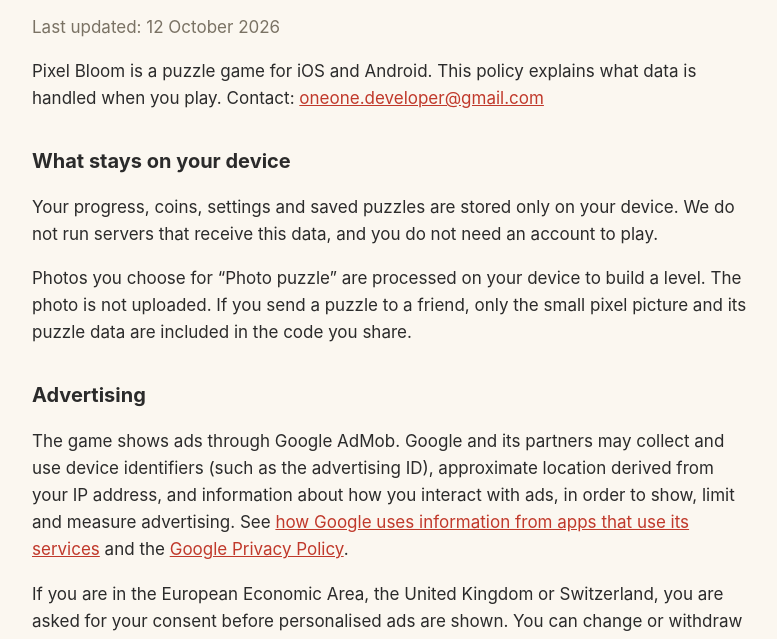
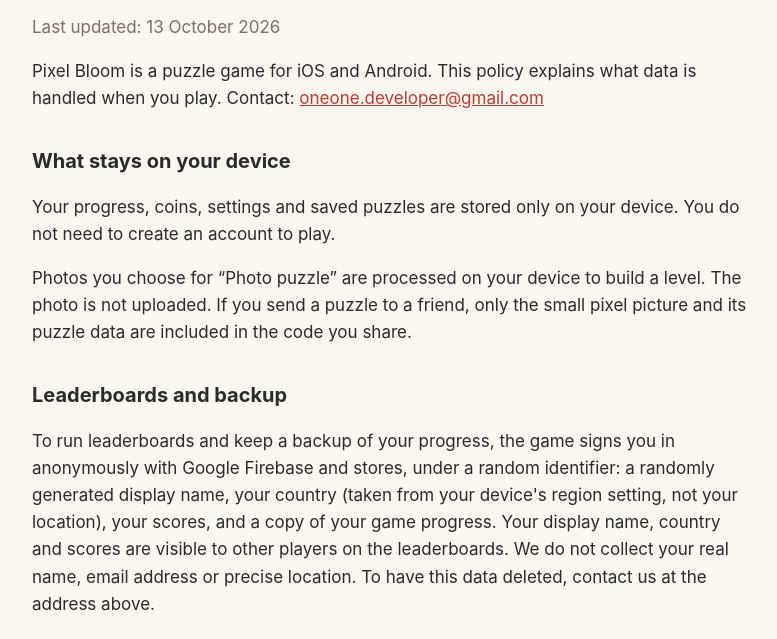
Before and after one commit to OneOneDevelop/pixel-bloom-privacy, a plain HTML site: page index.html in a window 1280 px wide. Shown: the part 103-742 px from the top of the page, without its empty margins (248-1025 px from the left). Drawn offline with Linux system fonts and the light colour scheme.

Commit message:
Describe leaderboard and backup data

```diff
--- a/index.html
+++ b/index.html
@@ -15,13 +15,16 @@
 </head>
 <body>
 <h1>Pixel Bloom – Privacy Policy</h1>
-<p class="meta">Last updated: 12 October 2026</p>
+<p class="meta">Last updated: 13 October 2026</p>
 
 <p>Pixel Bloom is a puzzle game for iOS and Android. This policy explains what data is handled when you play. Contact: <a href="mailto:oneone.developer@gmail.com">oneone.developer@gmail.com</a></p>
 
 <h2>What stays on your device</h2>
-<p>Your progress, coins, settings and saved puzzles are stored only on your device. We do not run servers that receive this data, and you do not need an account to play.</p>
+<p>Your progress, coins, settings and saved puzzles are stored only on your device. You do not need to create an account to play.</p>
 <p>Photos you choose for “Photo puzzle” are processed on your device to build a level. The photo is not uploaded. If you send a puzzle to a friend, only the small pixel picture and its puzzle data are included in the code you share.</p>
+
+<h2>Leaderboards and backup</h2>
+<p>To run leaderboards and keep a backup of your progress, the game signs you in anonymously with Google Firebase and stores, under a random identifier: a randomly generated display name, your country (taken from your device's region setting, not your location), your scores, and a copy of your game progress. Your display name, country and scores are visible to other players on the leaderboards. We do not collect your real name, email address or precise location. To have this data deleted, contact us at the address above.</p>
 
 <h2>Advertising</h2>
 <p>The game shows ads through Google AdMob. Google and its partners may collect and use device identifiers (such as the advertising ID), approximate location derived from your IP address, and information about how you interact with ads, in order to show, limit and measure advertising. See <a href="https://policies.google.com/technologies/partner-sites">how Google uses information from apps that use its services</a> and the <a href="https://policies.google.com/privacy">Google Privacy Policy</a>.</p>
```
